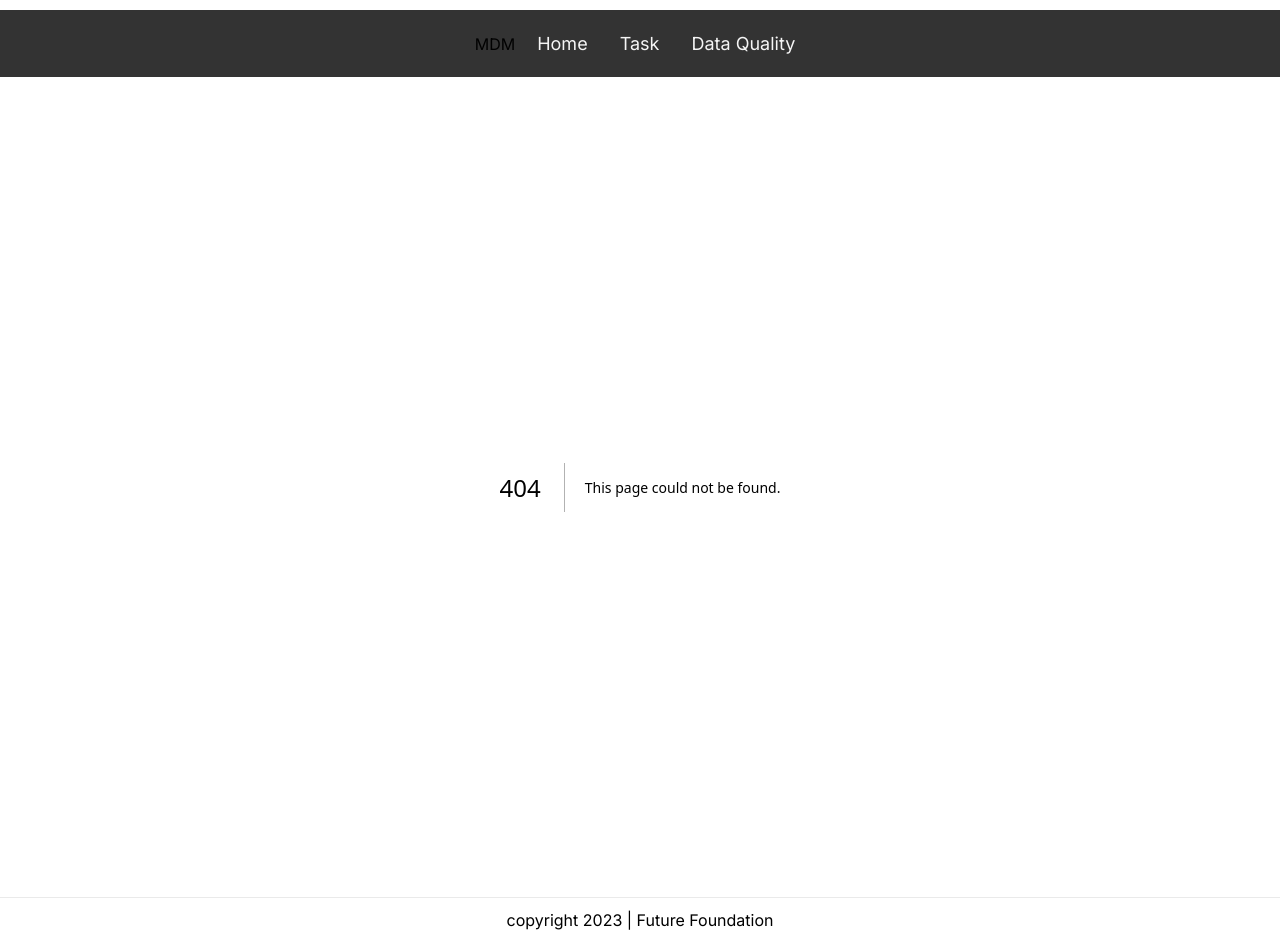
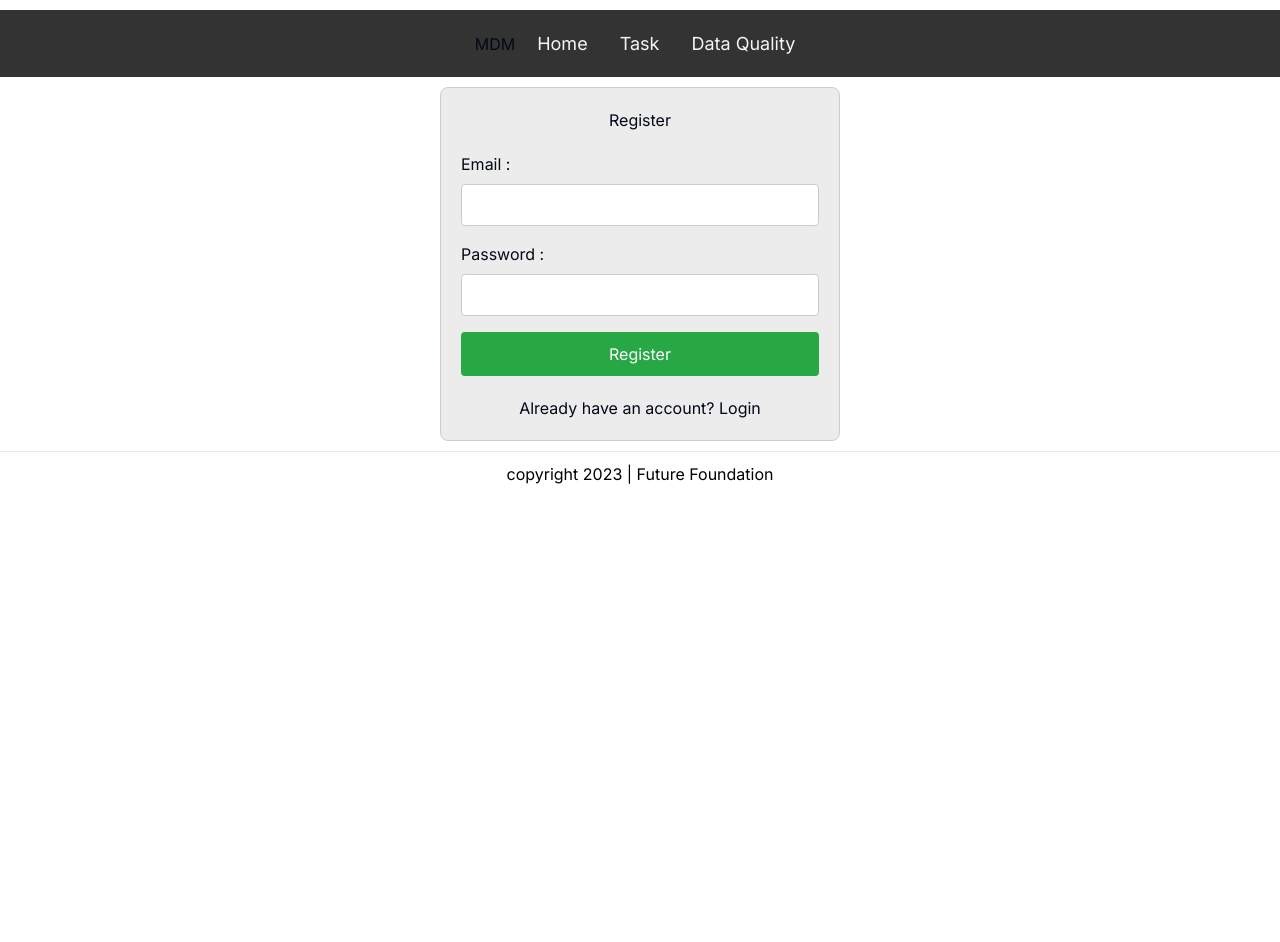
Before and after one commit to kongkumpanart/mdm-demo, a Next.js app: page /register in a window 1280 px wide. Before the commit this address had no page. After the commit the page ends 800 px from the top, so only its background shows below. Built offline with nearby package versions, Linux system fonts and the light colour scheme.

Commit message:
add login and register

```diff
--- /dev/null
+++ b/app/myfile/page.tsx
@@ -0,0 +1,43 @@
+import styles from '@/app/styles/table.module.css'
+
+export default function MyFile() {
+    return (
+        <table className={styles.dataTable}>
+        <thead>
+            <tr>
+            <th><input type="checkbox" id="selectAll" /></th>
+            <th>Filename</th>
+            <th>Uploaded By</th>
+            <th>Uploaded Date</th>
+            <th>Modified Date</th>
+            <th>Actions</th>
+            </tr>
+        </thead>
+        <tbody>
+            <tr>
+            <td><input type="checkbox" className="rowCheckbox" /></td>
+            <td>Document1.csv</td>
+            <td>User123</td>
+            <td>2024-01-25</td>
+            <td>2024-01-26</td>
+            <td>
+                <button>Edit</button>
+                <button>Delete</button>
+            </td>
+            </tr>
+            <tr>
+            <td><input type="checkbox" className="rowCheckbox" /></td>
+            <td>Document2.csv</td>
+            <td>User456</td>
+            <td>2024-01-24</td>
+            <td>2024-01-25</td>
+            <td>
+                <button>Edit</button>
+                <button>Delete</button>
+            </td>
+            </tr>
+        </tbody>
+        </table>
+
+    );
+  }
--- a/app/page.tsx
+++ b/app/page.tsx
@@ -1,10 +1,29 @@
 import Image from "next/image";
 import Head from "next/head";
+import Link from 'next/link';
+import styles from './styles/login.module.css'
+
 
 export default function Home() {
   return (
-    <>
-      <h1 className="mb-3 text-2xl font-semibold">My File</h1>
-    </>
+    <div className={styles.formContainer}>
+      <h2 className={styles.loginText}>Login</h2>
+      <form>
+        <div className="form-group">
+          <label htmlFor="email">Email : </label>
+          <input type="email" id="email" name="email" required />
+        </div>
+        <div className="form-group">
+          <label htmlFor="password">Password : </label>
+          <input type="password" id="password" name="password" required />
+        </div>
+        <Link href="/myfile">
+          <button type="submit">Login</button>
+        </Link>
+      </form>
+      <p>
+        Don't have an account? <Link href="/register">Register</Link>
+      </p>
+    </div>
   );
 }
--- /dev/null
+++ b/app/register/page.tsx
@@ -0,0 +1,24 @@
+import Link from "next/link";
+import styles from '@/app/styles/register.module.css'
+
+export default function Register() {
+    return (
+    <div className={styles.formContainer}>
+        <h2 className={styles.registerText}>Register</h2>
+        <form>
+          <div className="form-group">
+            <label htmlFor="email">Email : </label>
+            <input type="email" id="email" name="email" required />
+          </div>
+          <div className="form-group">
+            <label htmlFor="password">Password : </label>
+            <input type="password" id="password" name="password" required />
+          </div>
+          <button type="submit">Register</button>
+        </form>
+        <p>
+          Already have an account? <Link href="/">Login</Link>
+        </p>
+    </div>
+    );
+  }
--- /dev/null
+++ b/app/styles/login.module.css
@@ -0,0 +1,50 @@
+.loginText {
+    text-align: center;
+}
+
+
+.formContainer {
+    max-width: 400px;
+    margin: 0 auto;
+    padding: 20px;
+    border: 1px solid #ccc;
+    border-radius: 8px;
+    background-color: #ececec;
+}
+
+.formContainer h2 {
+    margin-bottom: 20px;
+}
+
+.formContainer label {
+    display: block;
+    margin-bottom: 8px;
+}
+
+.formContainer input[type='email'],
+.formContainer input[type='password'] {
+    width: 100%;
+    padding: 8px;
+    margin-bottom: 16px;
+    border: 1px solid #ccc;
+    border-radius: 4px;
+}
+
+.formContainer button[type='submit'] {
+    width: 100%;
+    padding: 10px;
+    border: none;
+    border-radius: 4px;
+    background-color: #007bff;
+    color: #fff;
+    cursor: pointer;
+}
+
+.formContainer button[type='submit']:hover {
+    background-color: #0056b3;
+}
+
+.formContainer p {
+    margin-top: 20px;
+    text-align: center;
+}
--- /dev/null
+++ b/app/styles/register.module.css
@@ -0,0 +1,49 @@
+.registerText {
+    text-align: center;
+}
+
+.formContainer {
+    max-width: 400px;
+    margin: 0 auto;
+    padding: 20px;
+    border: 1px solid #ccc;
+    border-radius: 8px;
+    background-color: #ececec;
+}
+
+.formContainer h2 {
+    margin-bottom: 20px;
+}
+
+.formContainer label {
+    display: block;
+    margin-bottom: 8px;
+}
+
+.formContainer input[type='email'],
+.formContainer input[type='password'] {
+    width: 100%;
+    padding: 8px;
+    margin-bottom: 16px;
+    border: 1px solid #ccc;
+    border-radius: 4px;
+}
+
+.formContainer button[type='submit'] {
+    width: 100%;
+    padding: 10px;
+    border: none;
+    border-radius: 4px;
+    background-color: #28a745;
+    color: #fff;
+    cursor: pointer;
+}
+
+.formContainer button[type='submit']:hover {
+    background-color: #218838;
+}
+
+.formContainer p {
+    margin-top: 20px;
+    text-align: center;
+}
--- /dev/null
+++ b/app/styles/table.module.css
@@ -0,0 +1,32 @@
+.dataTable {
+    width: 100%;
+    border-collapse: collapse;
+}
+
+.dataTable th, .data-table td {
+    border: 1px solid #ddd;
+    padding: 8px;
+    text-align: left;
+}
+
+.dataTable th {
+    background-color: #f2f2f2;
+}
+
+.dataTable input[type="checkbox"] {
+    margin-right: 5px;
+}
+
+.dataTable button {
+    padding: 5px 10px;
+    margin-right: 5px;
+    background-color: #007bff;
+    color: #fff;
+    border: none;
+    border-radius: 4px;
+    cursor: pointer;
+}
+
+.dataTable button:hover {
+    background-color: #0056b3;
+}
--- /dev/null
+++ b/components/ui/table.tsx
@@ -0,0 +1,117 @@
+import * as React from "react"
+
+import { cn } from "@/lib/utils"
+
+const Table = React.forwardRef<
+  HTMLTableElement,
+  React.HTMLAttributes<HTMLTableElement>
+>(({ className, ...props }, ref) => (
+  <div className="relative w-full overflow-auto">
+    <table
+      ref={ref}
+      className={cn("w-full caption-bottom text-sm", className)}
+      {...props}
+    />
+  </div>
+))
+Table.displayName = "Table"
+
+const TableHeader = React.forwardRef<
+  HTMLTableSectionElement,
+  React.HTMLAttributes<HTMLTableSectionElement>
+>(({ className, ...props }, ref) => (
+  <thead ref={ref} className={cn("[&_tr]:border-b", className)} {...props} />
+))
+TableHeader.displayName = "TableHeader"
+
+const TableBody = React.forwardRef<
+  HTMLTableSectionElement,
+  React.HTMLAttributes<HTMLTableSectionElement>
+>(({ className, ...props }, ref) => (
+  <tbody
+    ref={ref}
+    className={cn("[&_tr:last-child]:border-0", className)}
+    {...props}
+  />
+))
+TableBody.displayName = "TableBody"
+
+const TableFooter = React.forwardRef<
+  HTMLTableSectionElement,
+  React.HTMLAttributes<HTMLTableSectionElement>
+>(({ className, ...props }, ref) => (
+  <tfoot
+    ref={ref}
+    className={cn(
+      "border-t bg-muted/50 font-medium [&>tr]:last:border-b-0",
+      className
+    )}
+    {...props}
+  />
+))
+TableFooter.displayName = "TableFooter"
+
+const TableRow = React.forwardRef<
+  HTMLTableRowElement,
+  React.HTMLAttributes<HTMLTableRowElement>
+>(({ className, ...props }, ref) => (
+  <tr
+    ref={ref}
+    className={cn(
+      "border-b transition-colors hover:bg-muted/50 data-[state=selected]:bg-muted",
+      className
+    )}
+    {...props}
+  />
+))
+TableRow.displayName = "TableRow"
+
+const TableHead = React.forwardRef<
+  HTMLTableCellElement,
+  React.ThHTMLAttributes<HTMLTableCellElement>
+>(({ className, ...props }, ref) => (
+  <th
+    ref={ref}
+    className={cn(
+      "h-12 px-4 text-left align-middle font-medium text-muted-foreground [&:has([role=checkbox])]:pr-0",
+      className
+    )}
+    {...props}
+  />
+))
+TableHead.displayName = "TableHead"
+
+const TableCell = React.forwardRef<
+  HTMLTableCellElement,
+  React.TdHTMLAttributes<HTMLTableCellElement>
+>(({ className, ...props }, ref) => (
+  <td
+    ref={ref}
+    className={cn("p-4 align-middle [&:has([role=checkbox])]:pr-0", className)}
+    {...props}
+  />
+))
+TableCell.displayName = "TableCell"
+
+const TableCaption = React.forwardRef<
+  HTMLTableCaptionElement,
+  React.HTMLAttributes<HTMLTableCaptionElement>
+>(({ className, ...props }, ref) => (
+  <caption
+    ref={ref}
+    className={cn("mt-4 text-sm text-muted-foreground", className)}
+    {...props}
+  />
+))
+TableCaption.displayName = "TableCaption"
+
+export {
+  Table,
+  TableHeader,
+  TableBody,
+  TableFooter,
+  TableHead,
+  TableRow,
+  TableCell,
+  TableCaption,
+}
--- a/package.json
+++ b/package.json
@@ -9,6 +9,7 @@
     "lint": "next lint"
   },
   "dependencies": {
+    "@tanstack/react-table": "^8.11.7",
     "class-variance-authority": "^0.7.0",
     "clsx": "^2.1.0",
     "lucide-react": "^0.314.0",
```
Also changed, not shown: 1 other file (tests, documents, lock files or other folders).
